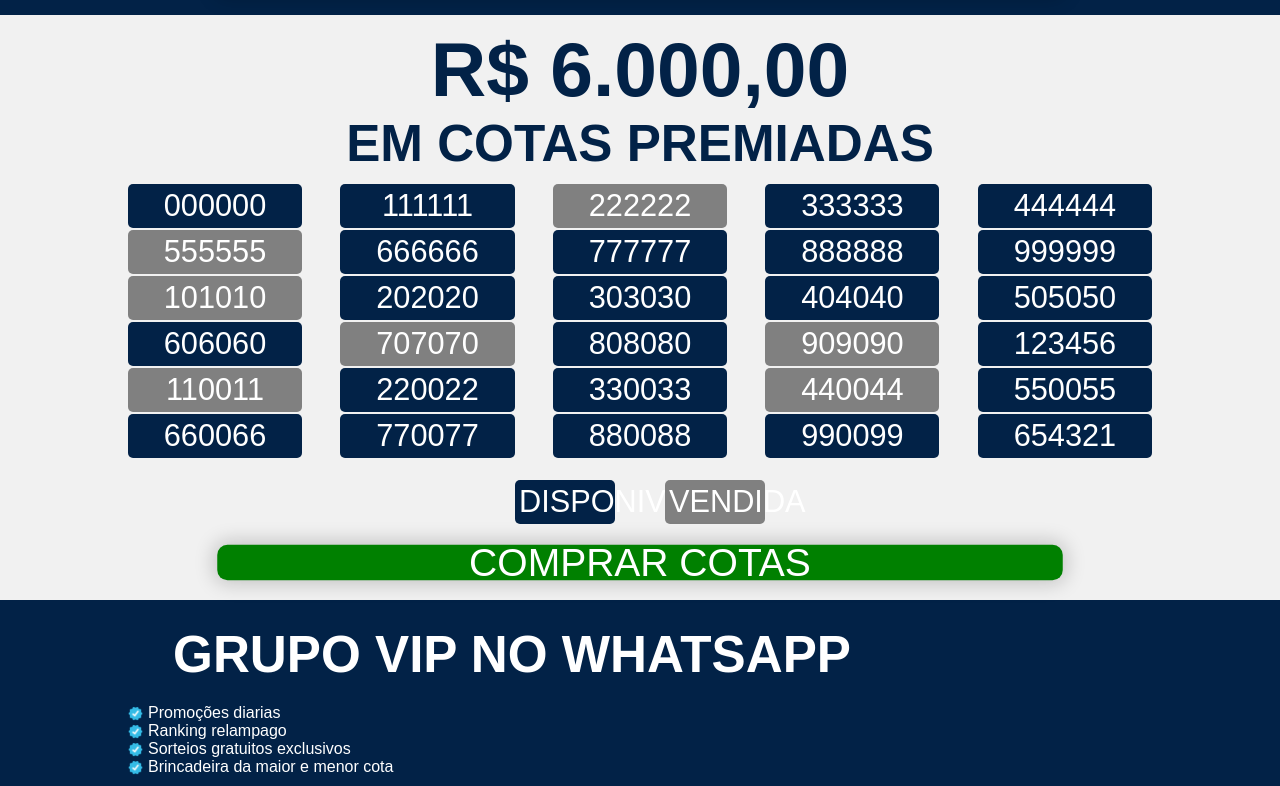
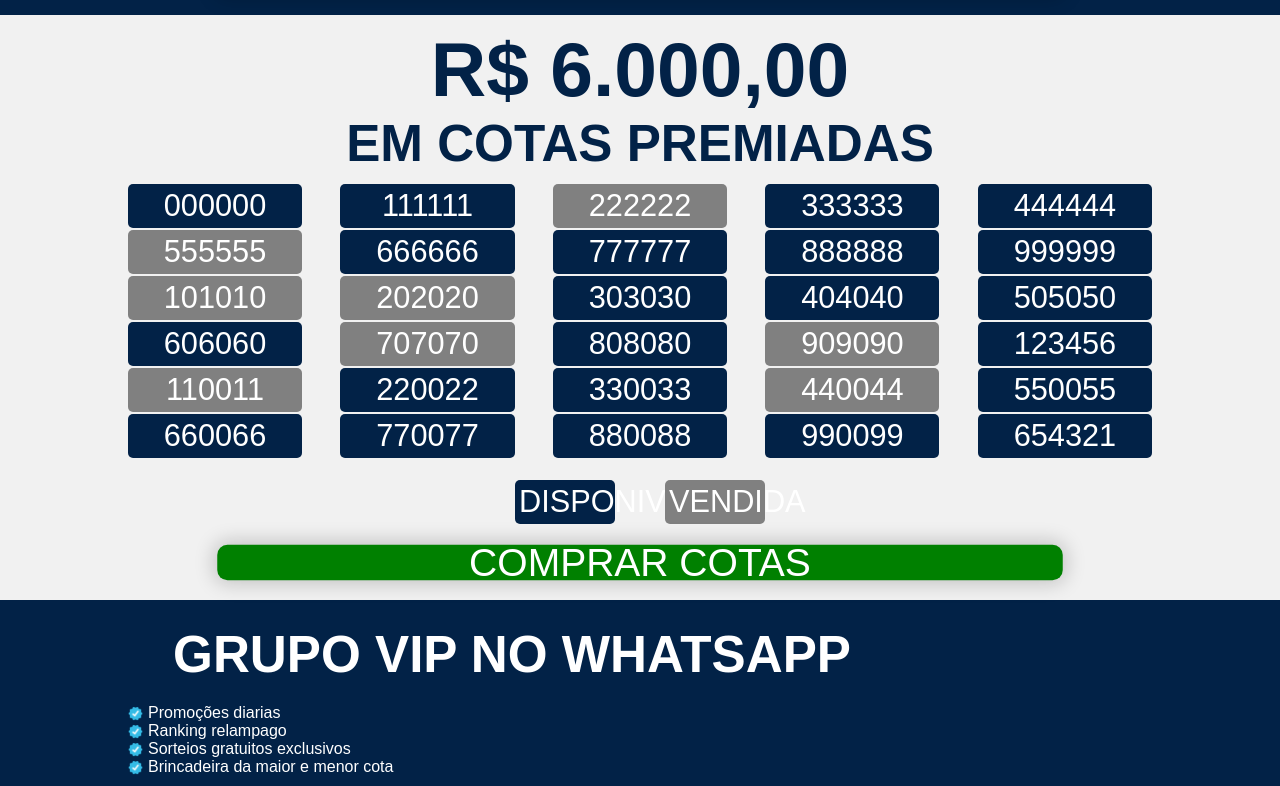
Before and after one commit to kaioFerreira/desafioaceitogo-frontend, a plain HTML site: page index.html in a window 1280 px wide. Shown: the part 919-1705 px from the top of the page. Drawn offline with Linux system fonts and the light colour scheme.

Commit message:
encontrada

```diff
--- a/index.html
+++ b/index.html
@@ -71,7 +71,7 @@
       <li>999999</li>
 
       <li style="background-color: gray;">101010</li>
-      <li>202020</li>
+      <li style="background-color: gray;">202020</li>
       <li>303030</li>
       <li>404040</li>
       <li>505050</li>
```
